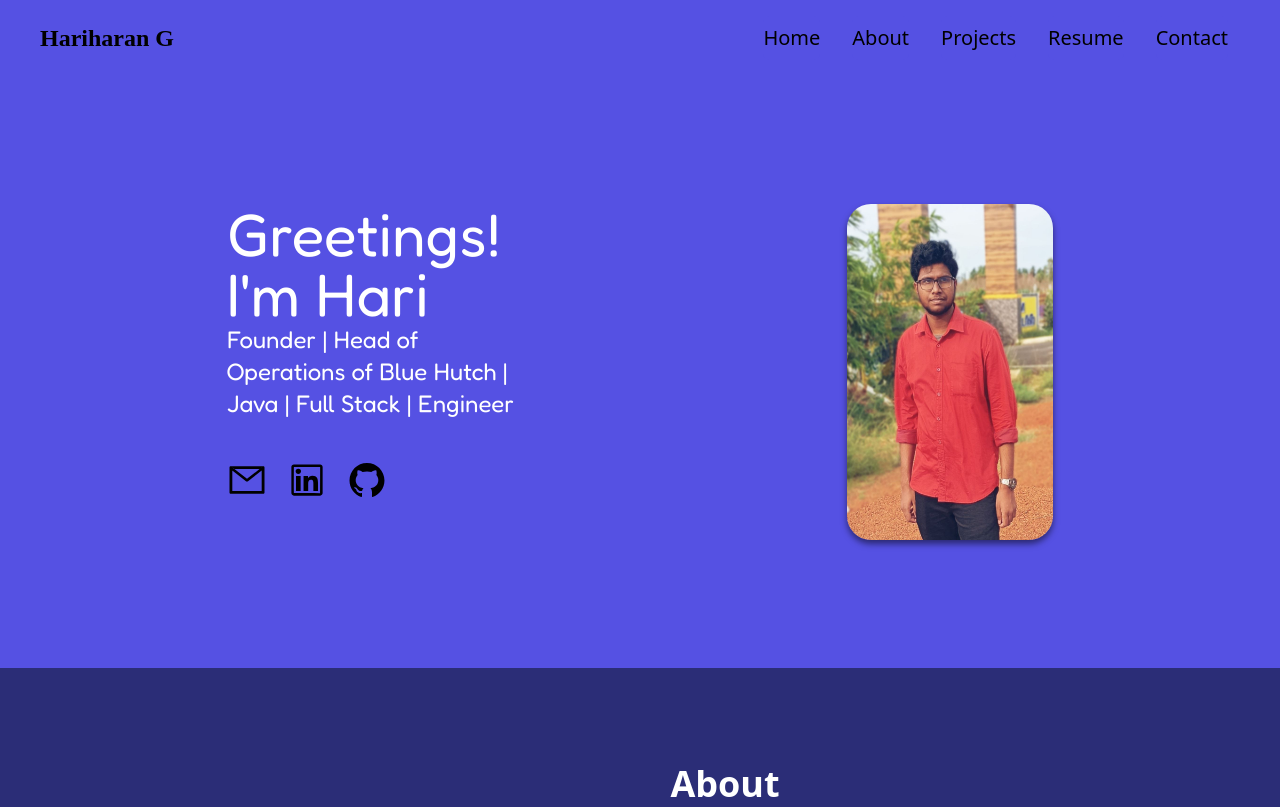
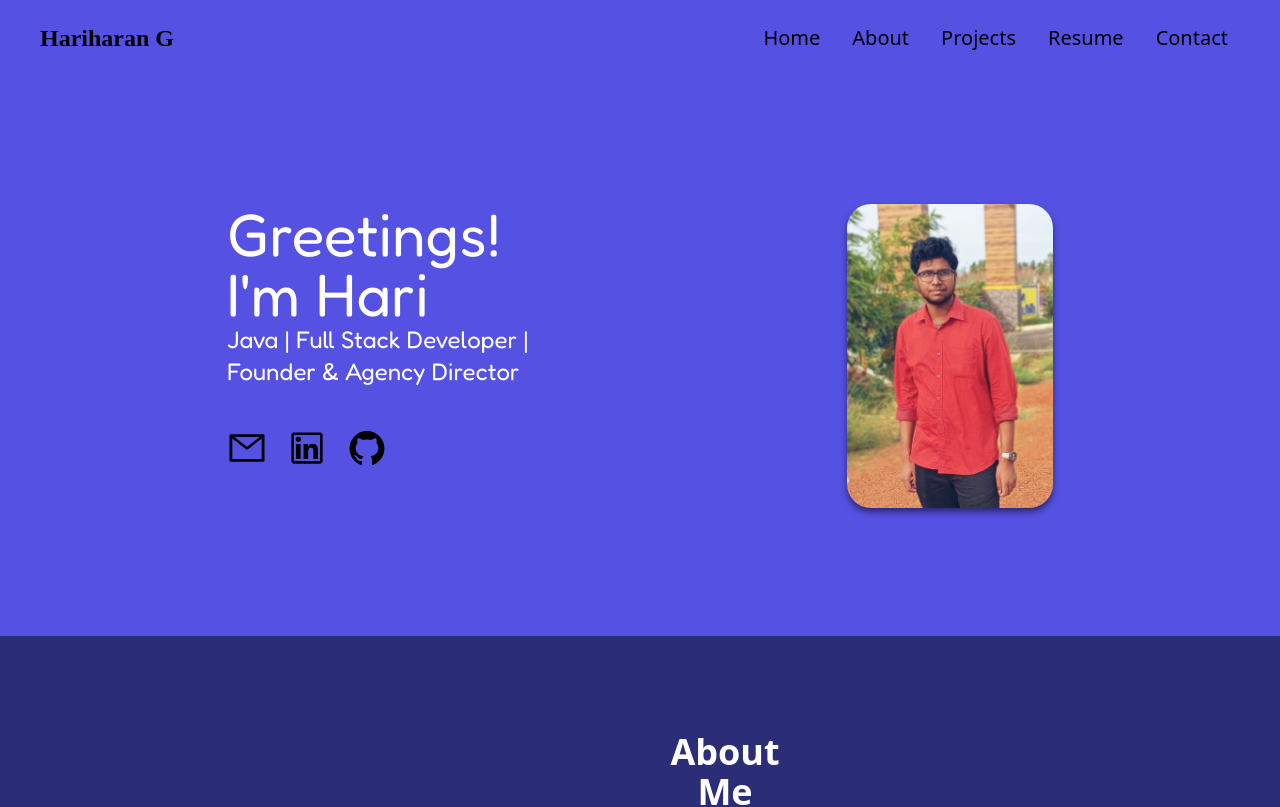
Before and after one commit to Hari-GS/myportfolio2, a React (Create React App) app: page / in a window 1280 px wide. Shown: the top 807 px of the page. Built offline with nearby package versions, Linux system fonts and the light colour scheme.

Commit message:
subtitle edited

```diff
--- a/src/components/Hero.js
+++ b/src/components/Hero.js
@@ -5,7 +5,7 @@ import { AiOutlineMail, AiOutlineLinkedin, AiOutlineGithub } from "react-icons/a
 function Hero() {
 
     const config={
-        subtitle:'Founder | Head of Operations of Blue Hutch | Java | Full Stack | Engineer',
+        subtitle:'Java | Full Stack Developer | Founder & Agency Director',
         social:{
             email:'mailto:hariharandev02@gmail.com',
             linkedin:'https://www.linkedin.com/in/dev-hariharan-g/',
```
